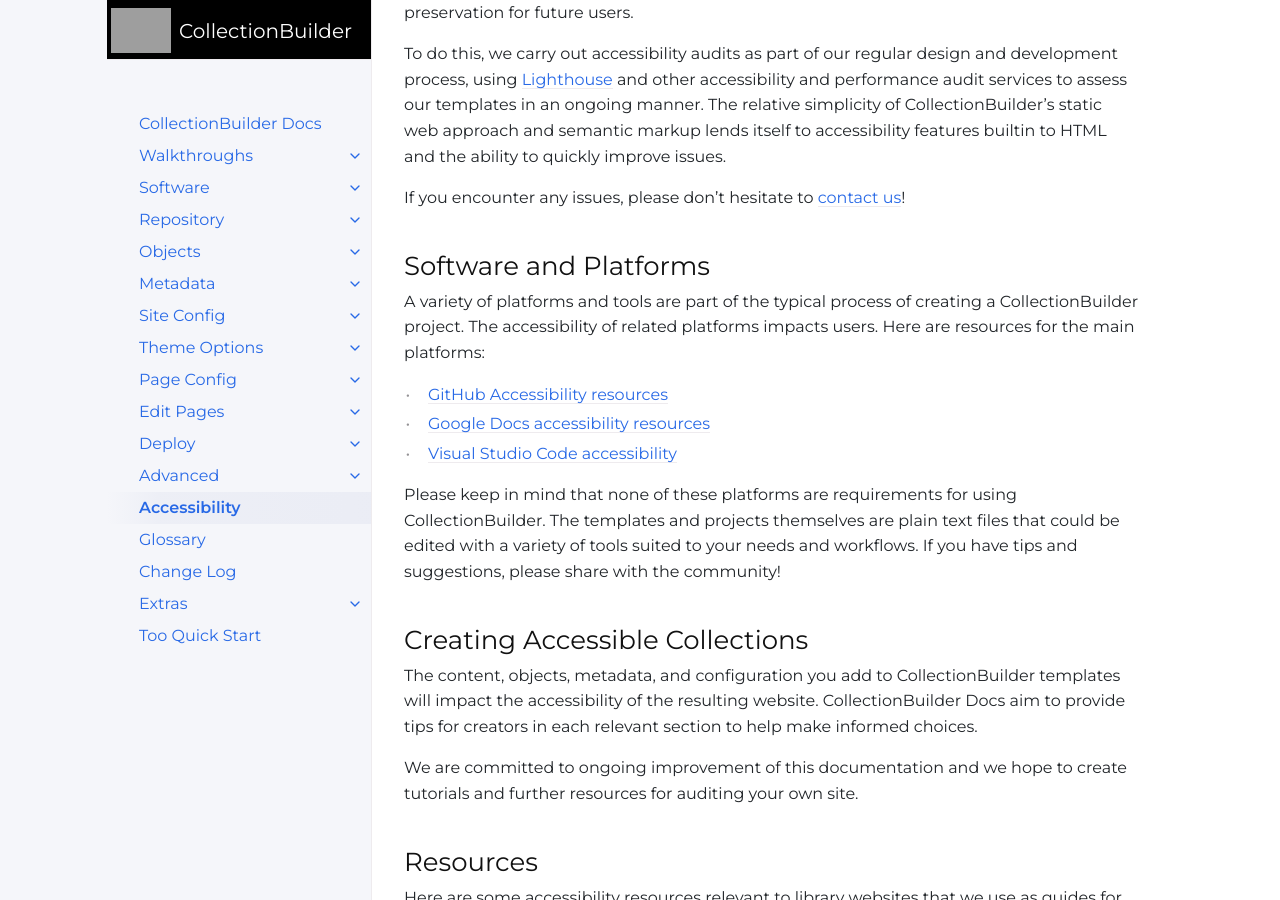
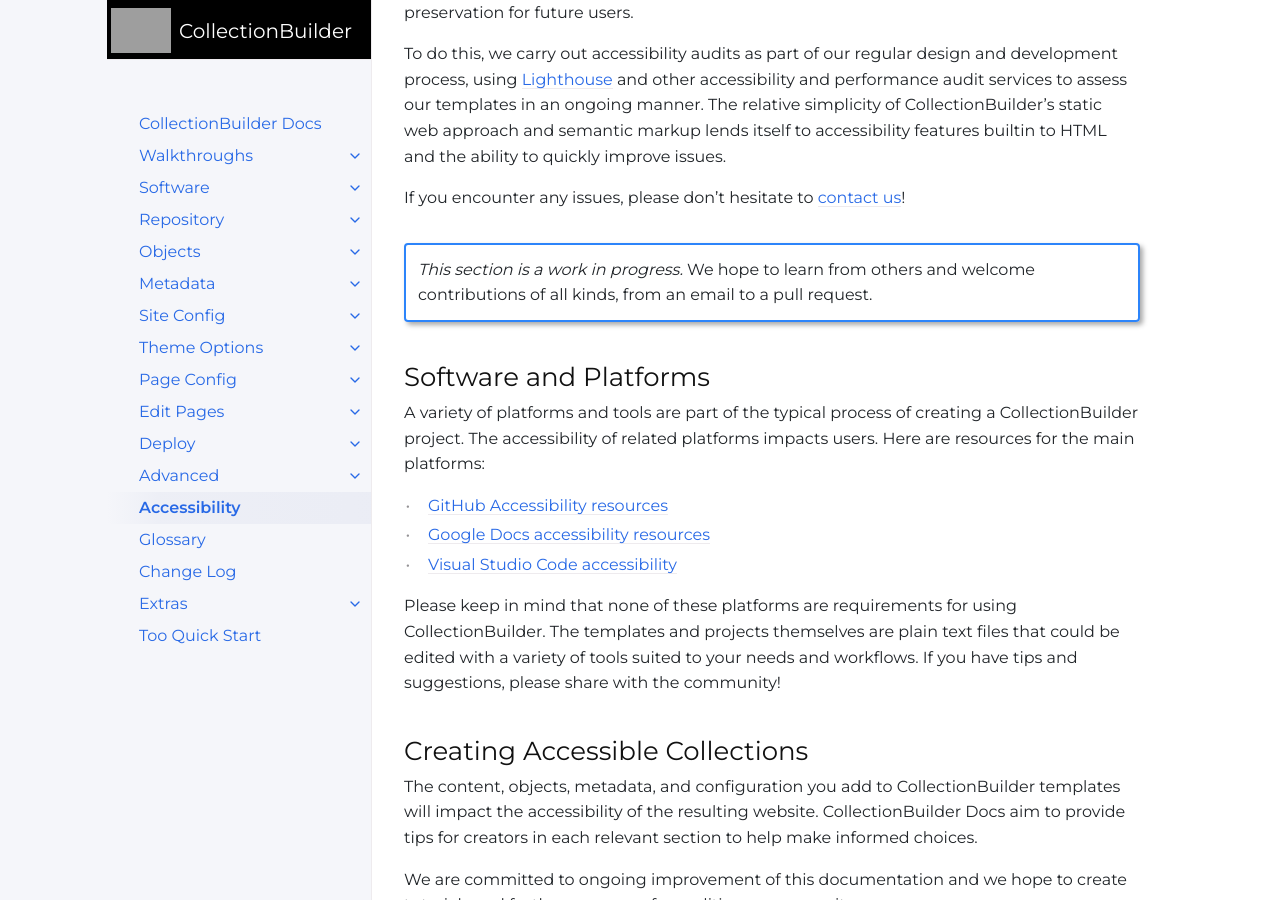
Before and after one commit to CollectionBuilder/cb-docs, a Jekyll site: the page built from docs/accessibility/index.md, in a window 1280 px wide and 900 px high, scrolled down 309 px. Built offline with Jekyll 4.4.1, drawn with Linux system fonts in a browser that asks for light colours; comment, search, counter and statistics services are not loaded.

Commit message:
add work in progress alert

```diff
--- a/docs/accessibility/index.md
+++ b/docs/accessibility/index.md
@@ -15,6 +15,10 @@ To do this, we carry out accessibility audits as part of our regular design and
 The relative simplicity of CollectionBuilder's static web approach and semantic markup lends itself to accessibility features builtin to HTML and the ability to quickly improve issues.
 
 If you encounter any issues, please don't hesitate to [contact us]({{ '/#how-to-get-in-touch' | relative_url }})!
+
+*This section is a work in progress.*
+We hope to learn from others and welcome contributions of all kinds, from an email to a pull request.
+{:.alert .alert-blue}
 
 ## Software and Platforms
 
```
